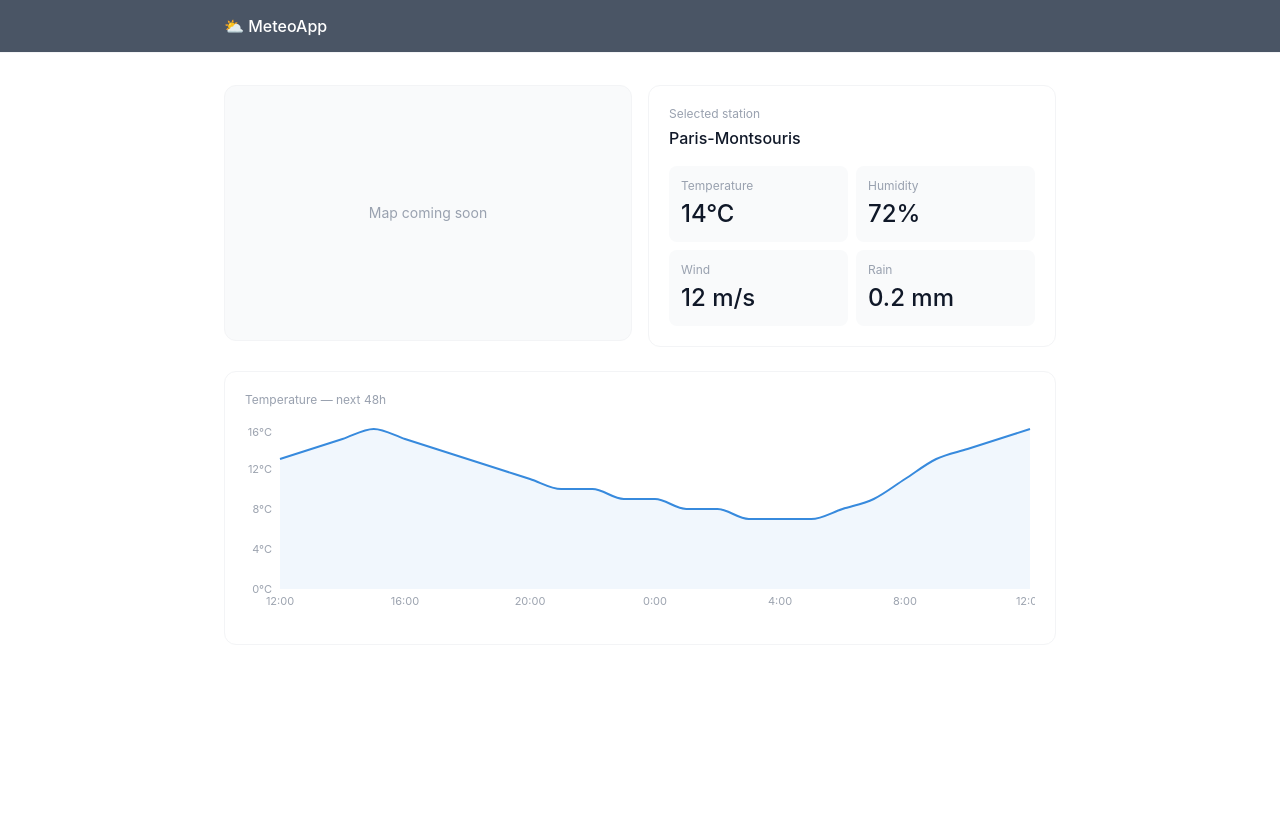
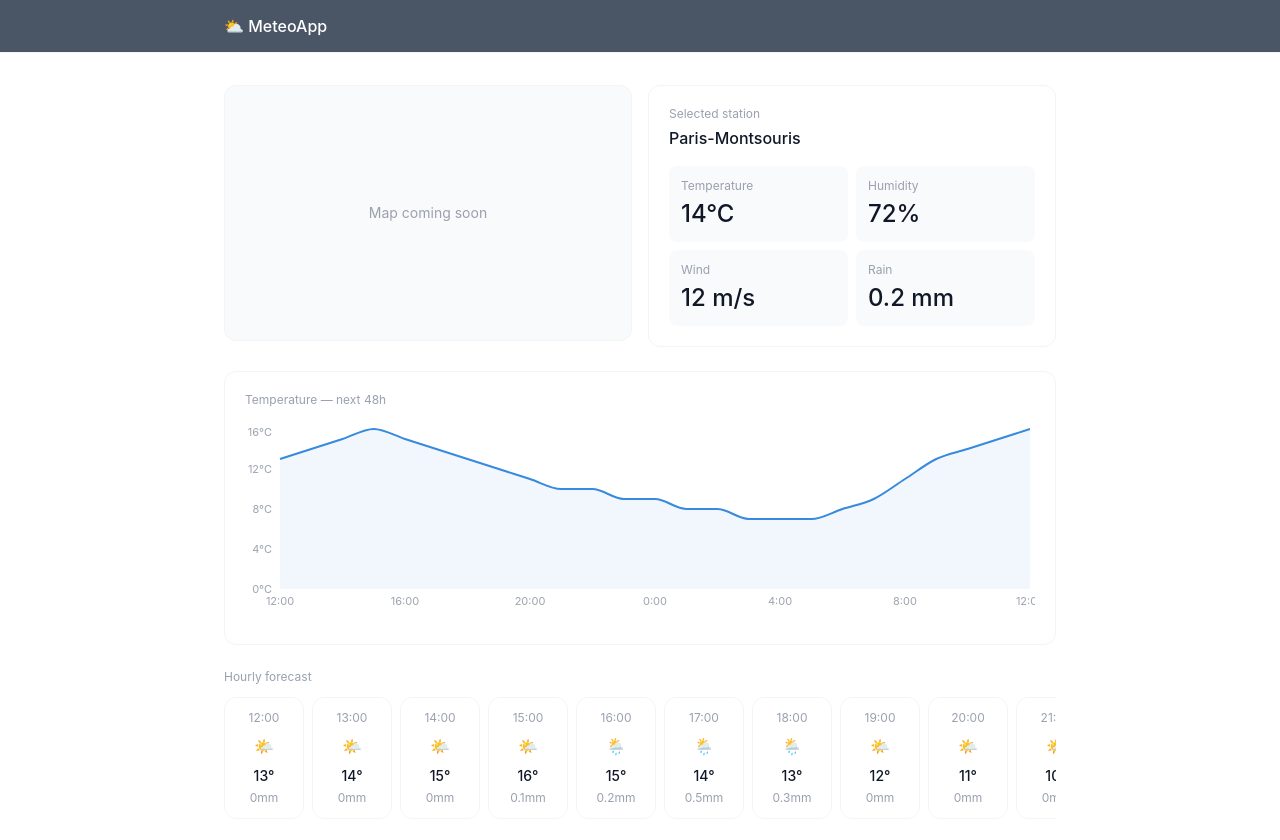
Before and after one commit to SamihAkkari/weather-forecast, a React app in the folder frontend/: page /viewer in a window 1280 px wide. Shown: the top 840 px of the page. Before the commit the page ends 800 px from the top, so only its background shows below. Built offline with nearby package versions, Linux system fonts and the light colour scheme; the HTML template or start-up script is replaced by a standard one.

Commit message:
frontend: added hourly cards forecast view with mock data

```diff
--- /dev/null
+++ b/frontend/src/components/weather/HourlyCards.jsx
@@ -0,0 +1,38 @@
+function getWeatherIcon(precipitation) {
+    if (precipitation > 0.5) return '🌧'
+    if (precipitation > 0.1) return '🌦'
+    return '🌤'
+}
+
+function formatHour(timeString) {
+    const date = new Date(timeString)
+    return `${date.getHours()}:00`
+}
+
+function HourlyCards({ forecast }) {
+    return (
+        <div>
+            <p className="text-xs text-gray-400 mb-3">Hourly forecast</p>
+            {/*
+            flex: to show the cards horizontally
+            gap-2: show add a gap between the cards
+            overflow-x-auto: to put them on the full page with a sub scrolling
+            pb-3: to position the scroller
+            */}
+            <div className="flex gap-2 overflow-x-auto pb-3">
+                {forecast.map((entry, index) => (
+                    <div
+                        key={index}
+                        className="min-w-20 border border-gray-100 rounded-xl p-3 text-center flex-shrink-0">
+                        <p className="text-xs text-gray-400 mb-2">{formatHour(entry.time)}</p>
+                        <p className="text-base mb-2">{getWeatherIcon(entry.precipitation)}</p>
+                        <p className="text-sm font-medium text-gray-900 mb-1">{entry.temperature}°</p>
+                        <p className="text-xs text-gray-400">{entry.precipitation}mm</p>
+                    </div>
+                ))}
+            </div>
+        </div>
+    )
+}
+
+export default HourlyCards
--- a/frontend/src/pages/WeatherViewerPage.jsx
+++ b/frontend/src/pages/WeatherViewerPage.jsx
@@ -2,6 +2,7 @@ import Navbar from '../components/common/Navbar'
 import StationSummary from '../components/weather/StationSummary'
 import TemperatureChart from '../components/weather/TemperatureChart'
 import { mockStation, mockCurrentConditions, mockForecast } from '../data/mockData'
+import HourlyCards from '../components/weather/HourlyCards'
 
 function WeatherViewerPage() {
     return (
@@ -27,6 +28,9 @@ function WeatherViewerPage() {
                 {/* Chart and hourly cards coming next */}
                 <TemperatureChart forecast={mockForecast} />
 
+                {/* Hourly forecast cards */}
+                <HourlyCards forecast={mockForecast} />
+
             </div>
 
         </div>
```
